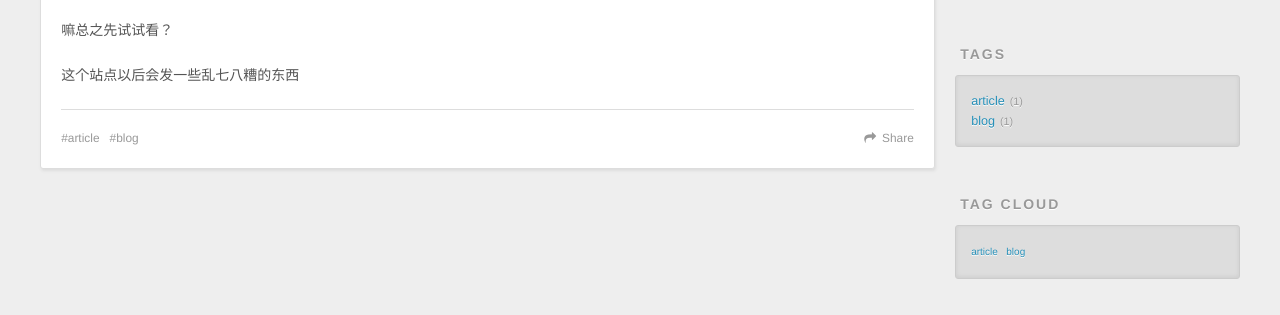
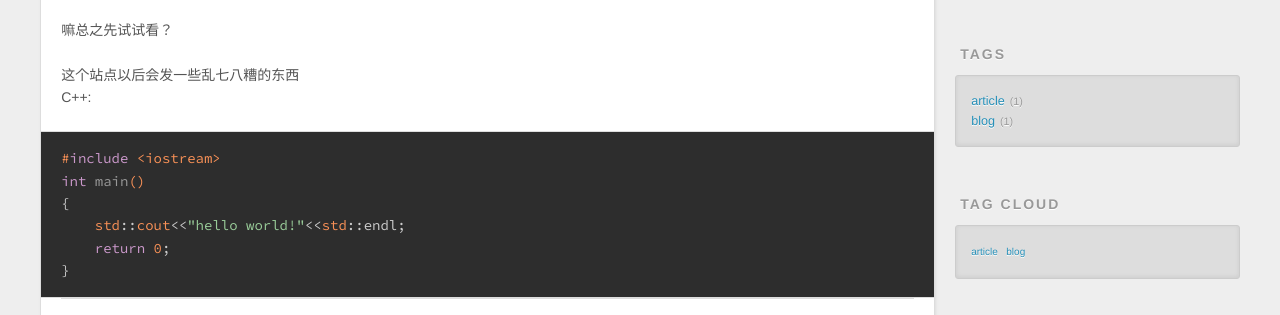
Before and after one commit to MisakaDaZ/MisakaDaz.github.io, a plain HTML site: page 2015/06/04/HELLOWORLD/index.html in a window 1280 px wide. Shown: the part 434-749 px from the top of the page. Drawn offline with nearby package versions, Linux system fonts and the light colour scheme; a script that the page names is missing.

Commit message:
Site updated: 2015-06-04 23:36:48

```diff
--- a/2015/06/04/HELLOWORLD/index.html
+++ b/2015/06/04/HELLOWORLD/index.html
@@ -11,7 +11,7 @@
 <meta property="og:url" content="http://yoursite.com/2015/06/04/HELLOWORLD/index.html">
 <meta property="og:site_name" content="D.A.Zhou's blog">
 <meta property="og:description" content="嘛总之先试试看？">
-<meta property="og:updated_time" content="2015-06-04T15:33:26.579Z">
+<meta property="og:updated_time" content="2015-06-04T15:36:20.203Z">
 <meta name="twitter:card" content="summary">
 <meta name="twitter:title" content="Hello World!">
 <meta name="twitter:description" content="嘛总之先试试看？">
@@ -91,12 +91,18 @@
 
     <div class="article-entry" itemprop="articleBody">
 
-        <p>嘛总之先试试看？<br><a id="more"></a><br>这个站点以后会发一些乱七八糟的东西</p>
-
+        <p>嘛总之先试试看？<br><a id="more"></a><br>这个站点以后会发一些乱七八糟的东西<br>    C++:</p>
+<pre><code><span class="preprocessor">#<span class="keyword">include</span> &lt;iostream&gt;</span>
+<span class="function"><span class="keyword">int</span> <span class="title">main</span><span class="params">()</span>
+</span>{
+    <span class="built_in">std</span>::<span class="built_in">cout</span>&lt;&lt;<span class="string">"hello world!"</span>&lt;&lt;<span class="built_in">std</span>::endl;
+    <span class="keyword">return</span> <span class="number">0</span>;
+}
+</code></pre>
 
     </div>
     <footer class="article-footer">
-      <a data-url="http://yoursite.com/2015/06/04/HELLOWORLD/" data-id="ciaicetep0000mgo00eg7p03e" class="article-share-link">Share</a>
+      <a data-url="http://yoursite.com/2015/06/04/HELLOWORLD/" data-id="ciaicisx40000fgo0k8awo0el" class="article-share-link">Share</a>
 
 	  <div class="bdsharebuttonbox"><a href="#" class="bds_more" data-cmd="more"></a><a href="#" class="bds_qzone" data-cmd="qzone"></a><a href="#" class="bds_tsina" data-cmd="tsina"></a><a href="#" class="bds_tqq" data-cmd="tqq"></a><a href="#" class="bds_renren" data-cmd="renren"></a><a href="#" class="bds_weixin" data-cmd="weixin"></a></div>
 	  <script>window._bd_share_config={"common":{"bdSnsKey":{},"bdText":"","bdMini":"2","bdPic":"","bdStyle":"0","bdSize":"16"},"share":{},"image":{"viewList":["qzone","tsina","tqq","renren","weixin"],"viewText":"分享到：","viewSize":"16"},"selectShare":{"bdContainerClass":null,"bdSelectMiniList":["qzone","tsina","tqq","renren","weixin"]}};with(document)0[(getElementsByTagName('head')[0]||body).appendChild(createElement('script')).src='http://bdimg.share.baidu.com/static/api/js/share.js?v=89860593.js?cdnversion='+~(-new Date()/36e5)];</script>
```
Also changed, not shown: index.html (+1 -1 lines).
